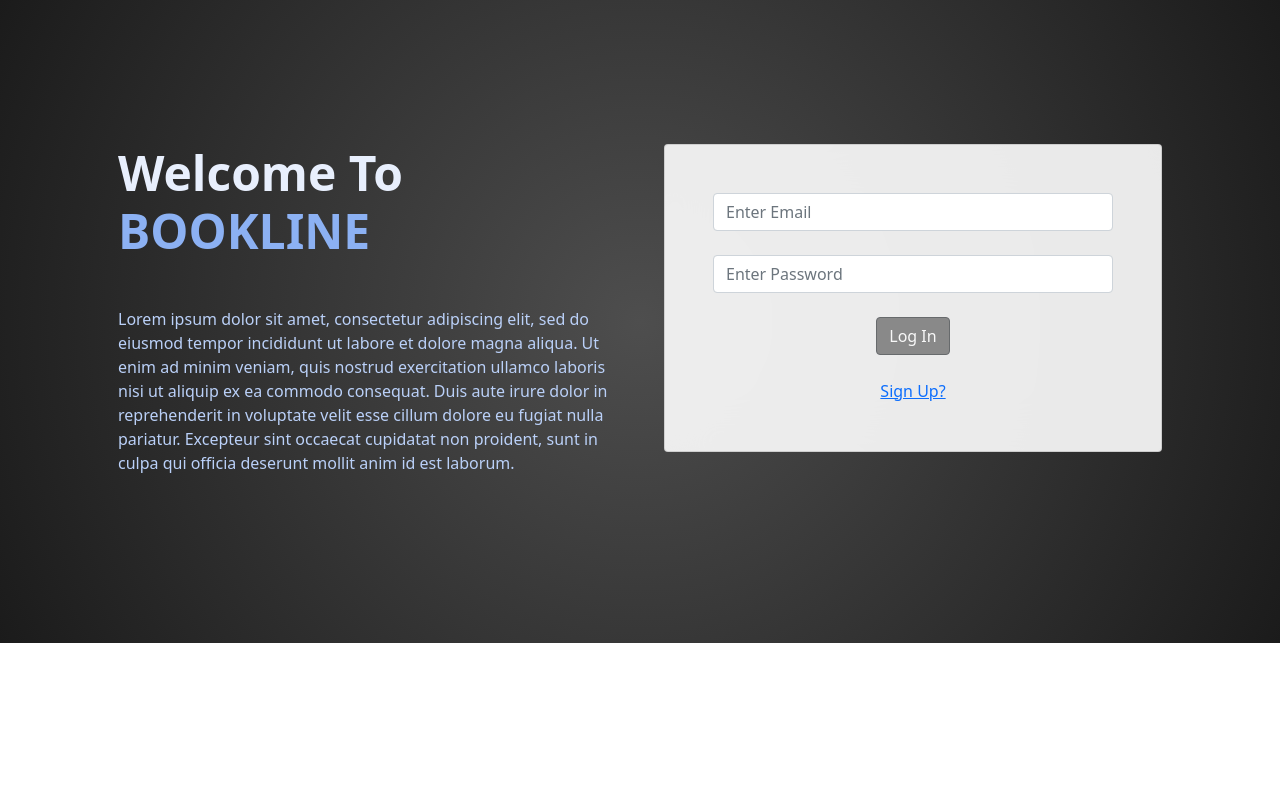
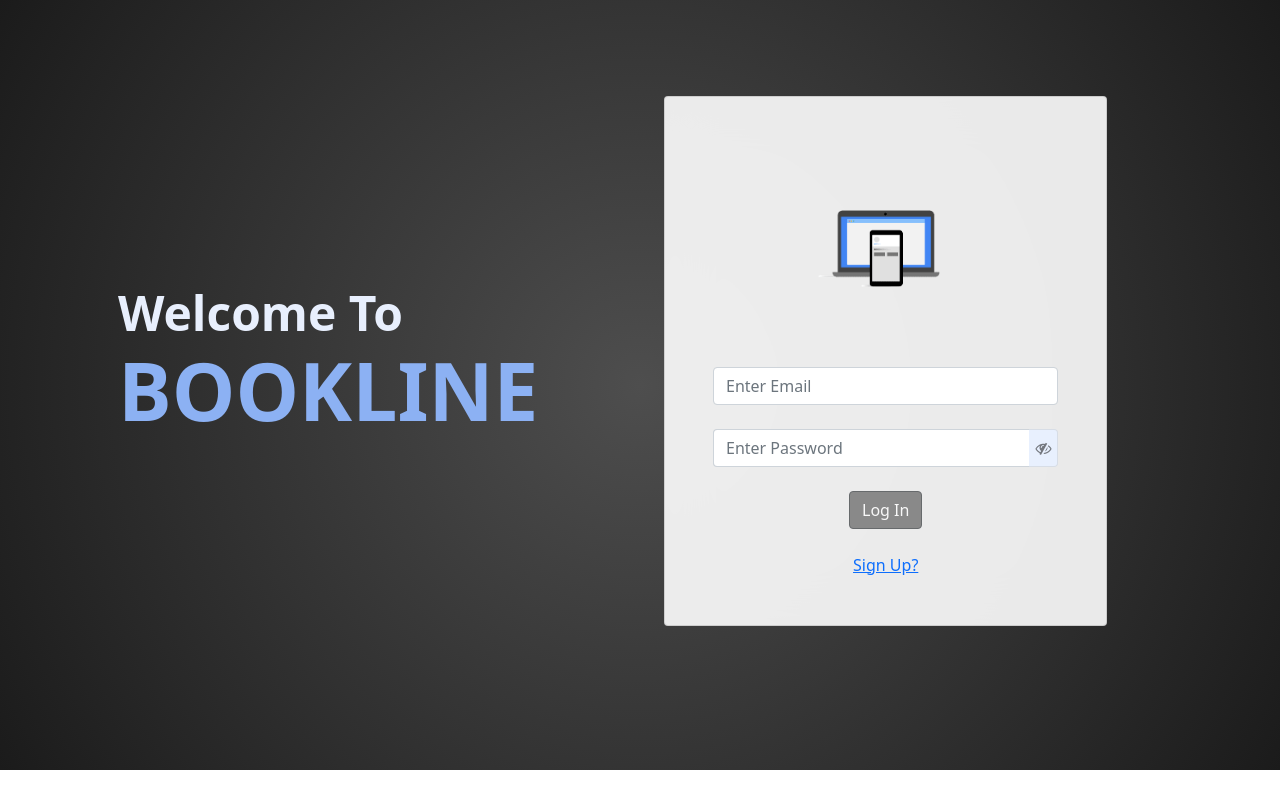
Before and after one commit to Gourab-Goswami/BookLine_frontend, an Angular app: page /login in a window 1280 px wide. Built offline with nearby package versions, Linux system fonts and the light colour scheme.

Commit message:
update_09-Change login page

```diff
--- a/src/app/user/login/login.component.css
+++ /dev/null
@@ -1,15 +0,0 @@
-.background-radial-gradient {
-    background-color: hsl(218, 41%, 15%);
-    background-image: radial-gradient(circle, rgb(78, 78, 78) 0%, rgba(27,27,27,1) 100%),
-        radial-gradient(circle, rgba(20,135,168,1) 0%, rgba(27,27,27,1) 100%);
-  }
-.bg-glass {
-    background-color: hsla(0, 0%, 100%, 0.9) !important;
-    backdrop-filter: saturate(200%) blur(25px);
-  }
-  .login-btn:disabled{
-    background-color: #555;
-  }
-  small{
-    color:red;
-  }
--- a/src/app/user/login/login.component.html
+++ b/src/app/user/login/login.component.html
@@ -2,23 +2,33 @@
   <div class="container px-4 py-5 px-md-5 text-center text-lg-start my-5">
     <div class="row gx-lg-5 align-items-center mb-5">
       <div class="col-lg-6 mb-5 mb-lg-0" style="z-index: 10">
-        <h1 class="my-5 display-5 fw-bold ls-tight" style="color: hsl(218, 81%, 95%)">
+        <h1 class="my-5 display-5 fw-bold ls-tight title">
           Welcome To <br />
-          <span style="color: hsl(218, 81%, 75%)">BOOKLINE</span>
+          <span>BOOKLINE</span>
         </h1>
-        <p class="mb-4 opacity-70" style="color: hsl(218, 81%, 85%)">
-          Lorem ipsum dolor sit amet, consectetur adipiscing elit, sed do eiusmod tempor incididunt ut labore et dolore magna aliqua. Ut enim ad minim veniam, quis nostrud exercitation ullamco laboris nisi ut aliquip ex ea commodo consequat. Duis aute irure dolor in reprehenderit in voluptate velit esse cillum dolore eu fugiat nulla pariatur. Excepteur sint occaecat cupidatat non proident, sunt in culpa qui officia deserunt mollit anim id est laborum.
-        </p>
       </div>
-      <div class="col-lg-6 mb-5 mb-lg-0 position-relative">
+      <div class="col-lg-6 mb-5 mb-lg-0 position-relative log-in">
         <div class="card bg-glass">
+          <div class="login-logo">
+            <img src="assets/img/log-in-logo.gif" />
+          </div>
           <div class="card-body px-4 py-5 px-md-5">
-            <form (ngSubmit)='loginUser()' [formGroup]='loginForm' novalidate>
+            <form (ngSubmit)="loginUser()" [formGroup]="loginForm" novalidate>
               <!-- Email input -->
               <div class="form-outline mb-4">
-                <input formControlName='email' class="form-control" type="text" placeholder="Enter Email" />
+                <input
+                  formControlName="email"
+                  class="form-control"
+                  type="text"
+                  placeholder="Enter Email"
+                />
                 <div>
-                  <small *ngIf="loginForm.get('email')!.hasError('required') && loginForm.get('email')!.touched">
+                  <small
+                    *ngIf="
+                      loginForm.get('email')!.hasError('required') &&
+                      loginForm.get('email')!.touched
+                    "
+                  >
                     Email Address is required
                   </small>
 
@@ -30,10 +40,34 @@
 
               <!-- Password input -->
               <div class="form-outline mb-4">
-                <input formControlName='password' type="password" class="form-control" placeholder="Enter Password" />
+                <div class="password-section">
+                  <input
+                    formControlName="password"
+                    [type]="[isShowPassword ? 'text' : 'password']"
+                    class="form-control password-input"
+                    placeholder="Enter Password"
+                  />
+                  <button
+                    type="button"
+                    class="show-hide-btn"
+                    (click)="showHidePassword()"
+                  >
+                    <i
+                      [ngClass]="
+                        isShowPassword ? 'fa fa-eye' : 'fa fa-eye-slash'
+                      "
+                    ></i>
+                  </button>
+                </div>
                 <div>
-                  <small *ngIf=" !loginForm.get('password')!.valid && loginForm.get('password')!.touched">
-                    Password is required! Should be more tha 4 and less than 10 characters
+                  <small
+                    *ngIf="
+                      !loginForm.get('password')!.valid &&
+                      loginForm.get('password')!.touched
+                    "
+                  >
+                    Password is required! Should be more tha 4 and less than 10
+                    characters
                   </small>
                 </div>
               </div>
@@ -43,17 +77,29 @@
                 </small>
               </div>
 
-
               <!-- Submit button -->
               <div class="text-center">
-                <button  *ngIf="!isLoading" type="submit" class="btn btn-dark btn-block mb-4 login-btn" [disabled]="loginForm.invalid">
+                <button
+                  *ngIf="!isLoading"
+                  type="submit"
+                  class="btn btn-dark btn-block mb-4 login-btn"
+                  [disabled]="loginForm.invalid"
+                >
                   Log In
                 </button>
-                <button  *ngIf="isLoading" class="btn btn-dark btn-block mb-4 login-btn" disabled>
-                  <span  class="spinner-border spinner-border-sm" role="status" aria-hidden="true"></span>
+                <button
+                  *ngIf="isLoading"
+                  class="btn btn-dark btn-block mb-4 login-btn"
+                  disabled
+                >
+                  <span
+                    class="spinner-border spinner-border-sm"
+                    role="status"
+                    aria-hidden="true"
+                  ></span>
                   Logging In...
                 </button>
-                <br>
+                <br />
                 <a routerLink="/sign-up">Sign Up?</a>
               </div>
             </form>
--- /dev/null
+++ b/src/app/user/login/login.component.scss
@@ -0,0 +1,55 @@
+.background-radial-gradient {
+  background-color: hsl(218, 41%, 15%);
+  background-image: radial-gradient(
+      circle,
+      rgb(78, 78, 78) 0%,
+      rgba(27, 27, 27, 1) 100%
+    ),
+    radial-gradient(circle, rgba(20, 135, 168, 1) 0%, rgba(27, 27, 27, 1) 100%);
+}
+.bg-glass {
+  background-color: hsla(0, 0%, 100%, 0.9) !important;
+  backdrop-filter: saturate(200%) blur(25px);
+}
+.title{
+  color: hsl(218, 81%, 95%);
+  span{
+   color: hsl(218, 81%, 75%);
+   font-size: 5rem;
+  }
+}
+.login-logo{
+  width: 100%;
+  text-align: center;
+  img{
+    width: 60%;
+    padding: 2rem;
+  }
+}
+.log-in{
+  max-width: 45%;
+}
+.login-btn:disabled {
+  background-color: #555;
+}
+small {
+  color: red;
+}
+.password-input{
+  border-right:none;
+  border-start-end-radius:0;
+  border-end-end-radius: 0;
+}
+.password-section{
+  display:flex;
+}
+.show-hide-btn{
+  background-color: #e8f0fe;
+  border: 1px solid #d7dde6;
+  border-left: none;
+  border-start-end-radius: 0.25rem;
+  border-end-end-radius: 0.25rem;
+  .fa-eye-slash {
+    opacity: 0.5;
+  }
+}
--- a/src/app/user/login/login.component.ts
+++ b/src/app/user/login/login.component.ts
@@ -12,7 +12,7 @@ import { ToastrService } from 'ngx-toastr';
 @Component({
   selector: 'app-login',
   templateUrl: './login.component.html',
-  styleUrls: ['./login.component.css'],
+  styleUrls: ['./login.component.scss'],
 })
 export class LoginComponent implements OnInit {
   adminData = {
@@ -25,6 +25,7 @@ export class LoginComponent implements OnInit {
   });
   isLoading!: Boolean;
   invalidInput: boolean = false;
+  isShowPassword: boolean = false;
   constructor(
     private formBuilder: FormBuilder,
     public userService: UserService,
@@ -56,6 +57,11 @@ export class LoginComponent implements OnInit {
     localStorage.removeItem('username');
     localStorage.removeItem('id');
   }
+
+  showHidePassword() {
+    this.isShowPassword = !this.isShowPassword;
+  }
+
   loginUser() {
     this.isLoading = true;
     this.userService.userLogin(this.loginForm.value).subscribe({
--- a/src/app/user/sign-up/sign-up.component.html
+++ b/src/app/user/sign-up/sign-up.component.html
@@ -2,22 +2,10 @@
   <div class="container px-4 py-5 px-md-5 text-center text-lg-start my-5">
     <div class="row gx-lg-5 align-items-center mb-5">
       <div class="col-lg-6 mb-5 mb-lg-0" style="z-index: 10">
-        <h1
-          class="my-5 display-5 fw-bold ls-tight"
-          style="color: hsl(218, 81%, 95%)"
-        >
+        <h1 class="my-5 display-5 fw-bold ls-tight title">
           Welcome To <br />
-          <span style="color: hsl(218, 81%, 75%)">BOOKLINE</span>
+          <span>BOOKLINE</span>
         </h1>
-        <p class="mb-4 opacity-70" style="color: hsl(218, 81%, 85%)">
-          Lorem ipsum dolor sit amet, consectetur adipiscing elit, sed do
-          eiusmod tempor incididunt ut labore et dolore magna aliqua. Ut enim ad
-          minim veniam, quis nostrud exercitation ullamco laboris nisi ut
-          aliquip ex ea commodo consequat. Duis aute irure dolor in
-          reprehenderit in voluptate velit esse cillum dolore eu fugiat nulla
-          pariatur. Excepteur sint occaecat cupidatat non proident, sunt in
-          culpa qui officia deserunt mollit anim id est laborum.
-        </p>
       </div>
       <div
         class="col-lg-6 mb-5 mb-lg-0 position-relative display-5 fw-bold ls-tight"
--- a/src/app/user/sign-up/sign-up.component.css
+++ b/src/app/user/sign-up/sign-up.component.scss
@@ -25,6 +25,13 @@
     border: 2px solid hsl(218, 81%, 75%);
     z-index: 1;
   }
+  .title{
+    color: hsl(218, 81%, 95%);
+    span{
+      color: hsl(218, 81%, 75%);
+      font-size: 5rem;
+    }
+  }
   .checked{
     padding:0 5px 0 5px;
     font-size: xx-small;
--- a/src/app/user/sign-up/sign-up.component.ts
+++ b/src/app/user/sign-up/sign-up.component.ts
@@ -12,7 +12,7 @@ import { UserService } from 'src/app/services/user.service';
 @Component({
   selector: 'app-sign-up',
   templateUrl: './sign-up.component.html',
-  styleUrls: ['./sign-up.component.css'],
+  styleUrls: ['./sign-up.component.scss'],
 })
 export class SignUpComponent implements OnInit {
   isSignUpSuccess = false;
```
Also changed, not shown: src/assets/img/log-in-logo.gif (added).
